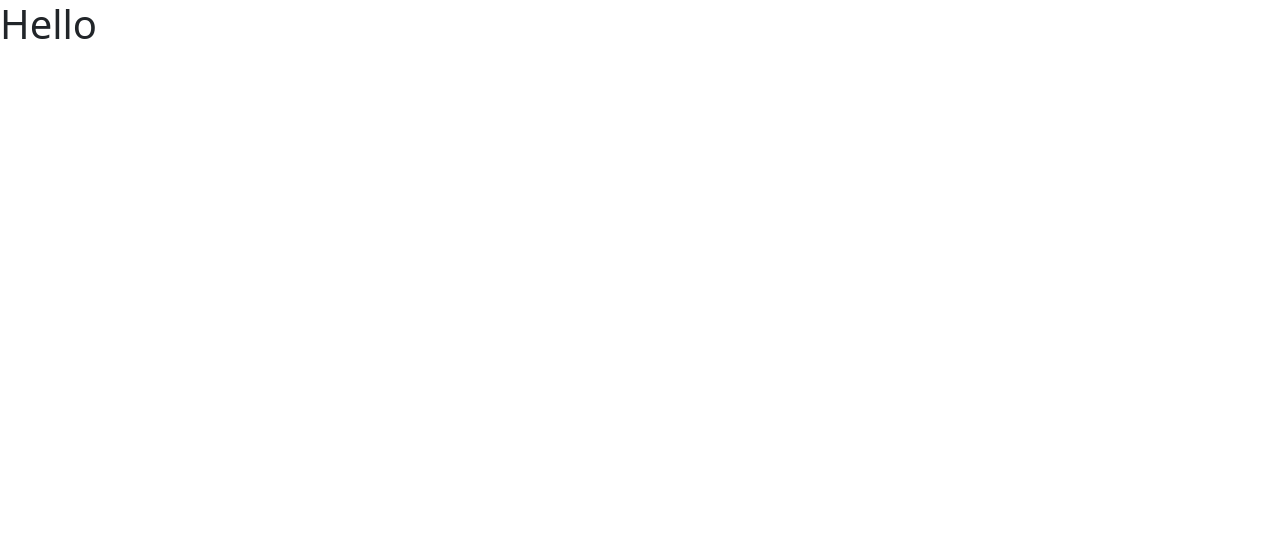
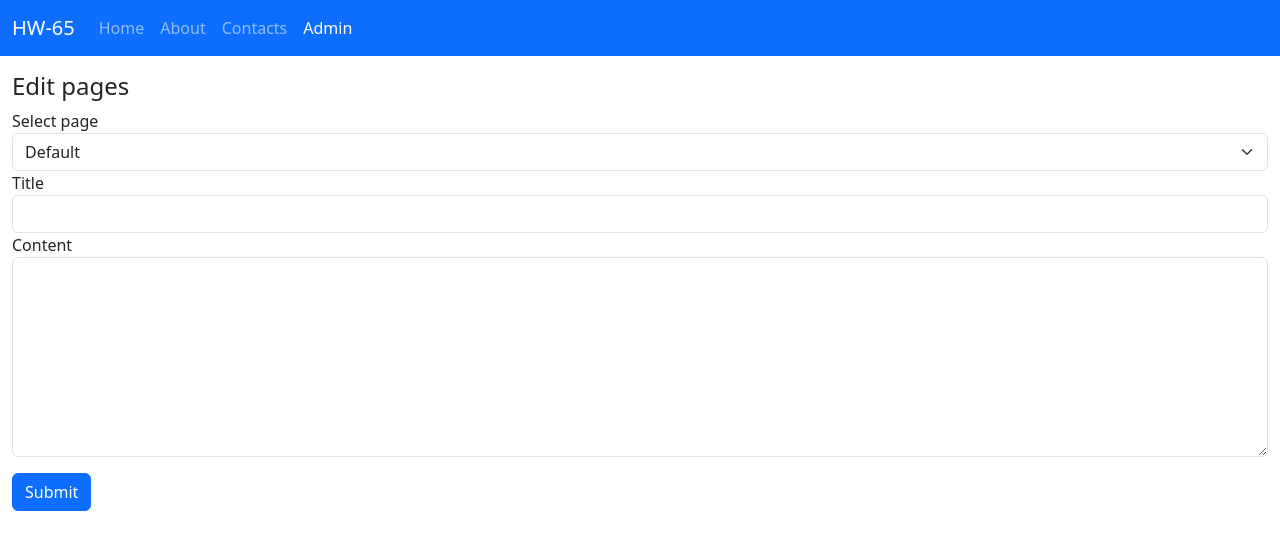
Before and after one commit to aarzybaev/attractor-hw-65, a React (Vite) app: page /pages/admin in a window 1280 px wide. Shown: the top 550 px of the page. Built offline with nearby package versions, Linux system fonts and the light colour scheme.

Commit message:
created structure and routes

```diff
--- a/src/App.tsx
+++ b/src/App.tsx
@@ -1,8 +1,23 @@
+import Appbar from './components/Appbar/Appbar';
+import {Route, Routes} from 'react-router-dom';
+import Page from './containers/Page/Page';
+import PageForm from './containers/PageForm/PageForm';
+
 const App = () => {
 
   return (
     <>
-      <h1>Hello</h1>
+      <header>
+        <Appbar/>
+      </header>
+      <main className="container-fluid">
+        <Routes>
+          <Route path="/" element={<Page/>} />
+          <Route path="/pages/:pageName" element={<Page/>}/>
+          <Route path="/pages/admin" element={<PageForm/>}/>
+          <Route path="*" element={<h1>Not found</h1>} />
+        </Routes>
+      </main>
     </>
   );
 };
```
